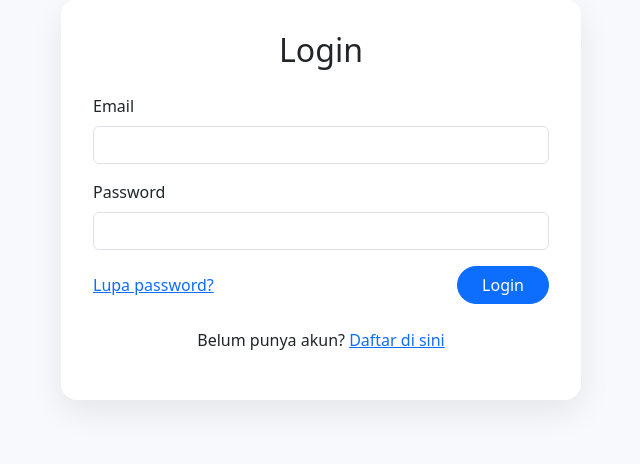
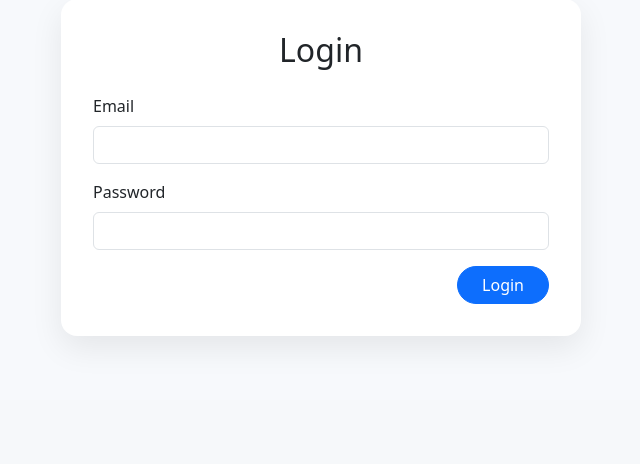
Before and after one commit to Programmer7177/web, a Laravel app: page / in a window 1280 px wide. Shown: the part 2170-2634 px from the top of the page, without its empty margins (319-959 px from the left). After the commit the page ends 2510 px from the top, so only its background shows below. Run offline with Laravel 12, Linux system fonts and the light colour scheme; data that the repository does not hold is empty.

Commit message:
Refactor login form layout and remove registration link
Co-authored-by: cursor005 <cursor005@shietoshi.xyz>

```diff
--- a/resources/views/welcome.blade.php
+++ b/resources/views/welcome.blade.php
@@ -276,13 +276,9 @@
                             <label for="password" class="form-label">Password</label>
                             <input id="password" class="form-control" type="password" name="password" required>
                         </div>
-                        <div class="d-flex justify-content-between align-items-center">
-                            <a href="{{ route('password.request') }}" class="text-sm">Lupa password?</a>
+                        <div class="d-flex justify-content-end">
                             <button type="submit" class="btn btn-primary rounded-pill px-4">Login</button>
                         </div>
-                        <p class="text-center mt-4 text-sm">
-                            Belum punya akun? <a href="{{ route('register') }}">Daftar di sini</a>
-                        </p>
                     </form>
                 </div>
             </section>
```
